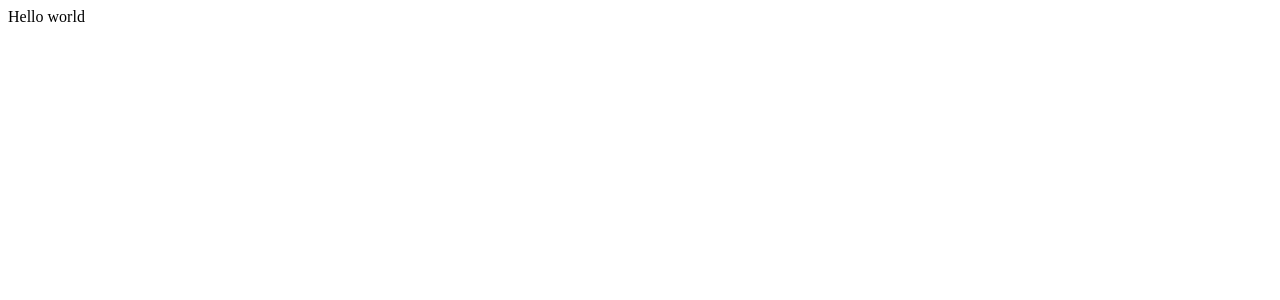
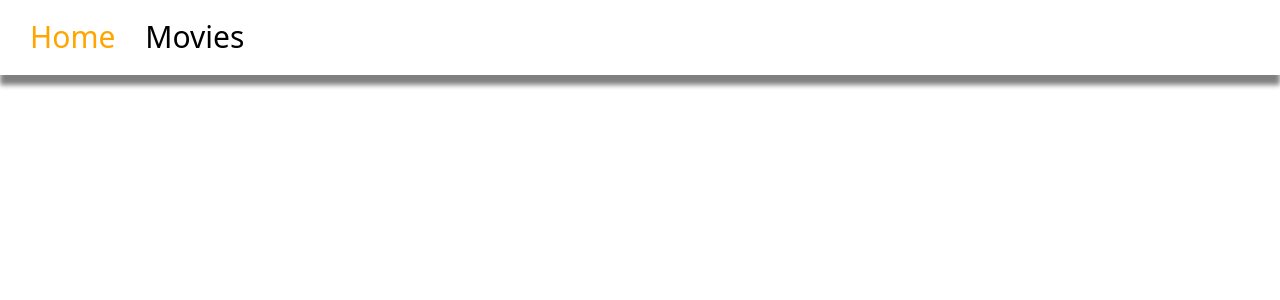
Before and after one commit to AJ-Andrzej/goit-react-hw-05, a React (Vite) app: page / in a window 1280 px wide. Shown: the top 300 px of the page. Built offline with nearby package versions, Linux system fonts and the light colour scheme.

Commit message:
navigation

```diff
--- a/package.json
+++ b/package.json
@@ -10,8 +10,11 @@
     "preview": "vite preview"
   },
   "dependencies": {
+    "clsx": "^2.1.1",
+    "modern-normalize": "^2.0.0",
     "react": "^18.2.0",
-    "react-dom": "^18.2.0"
+    "react-dom": "^18.2.0",
+    "react-router-dom": "^6.23.1"
   },
   "devDependencies": {
     "@types/react": "^18.2.66",
--- a/src/components/App/App.jsx
+++ b/src/components/App/App.jsx
@@ -1,6 +1,12 @@
+import { Routes } from 'react-router-dom'
+import Navigation from '../Navigation/Navigation'
+
 
 export default function App() {
   return (
-    <p>Hello world</p>
+    <div>
+      <Navigation />
+
+    </div>
   )
 }
--- a/src/components/Navigation/Navigation.jsx
+++ b/src/components/Navigation/Navigation.jsx
@@ -0,0 +1,27 @@
+import { NavLink } from 'react-router-dom'
+import css from './Navigation.module.css'
+import clsx from 'clsx'
+import 'modern-normalize'
+
+
+const getLinkClass = ({ isActive }) => {
+    return clsx(css.link, isActive && css.acitve)
+}
+
+export default function Navigation() {
+    return (
+        <header className={css.header}>
+            <nav>
+                <ul className={css.navigation}>
+                    <li>
+                        <NavLink to="/" className={getLinkClass}>Home</NavLink>
+                    </li>
+                    <li>
+                        <NavLink to="/movies" className={getLinkClass}>Movies</NavLink>
+                    </li>
+                </ul>
+            </nav>
+
+        </header>
+    )
+}
--- a/src/components/Navigation/Navigation.module.css
+++ b/src/components/Navigation/Navigation.module.css
@@ -0,0 +1,21 @@
+.header{
+    width: 100%;
+    padding: 20px 30px 20px 30px;
+    box-shadow: 0px 10px 5px grey;
+}
+
+.navigation{
+    display: flex;
+    flex-direction:row;
+    gap: 30px;
+    font-size: 30px;
+
+}
+.link{
+    text-decoration: none;
+    color: black;
+}
+
+.acitve{
+    color: orange
+}
--- a/src/main.jsx
+++ b/src/main.jsx
@@ -1,10 +1,14 @@
 import React from 'react'
 import ReactDOM from 'react-dom/client'
 import App from '../src/components/App/App'
+import { BrowserRouter } from "react-router-dom"
 import './index.css'
 
 ReactDOM.createRoot(document.getElementById('root')).render(
   <React.StrictMode>
-    <App />
+    <BrowserRouter>
+      <App />
+    </BrowserRouter>
+
   </React.StrictMode>,
 )
```
Also changed, not shown: src/api.js (added), 1 other file (tests, documents, lock files or other folders).
